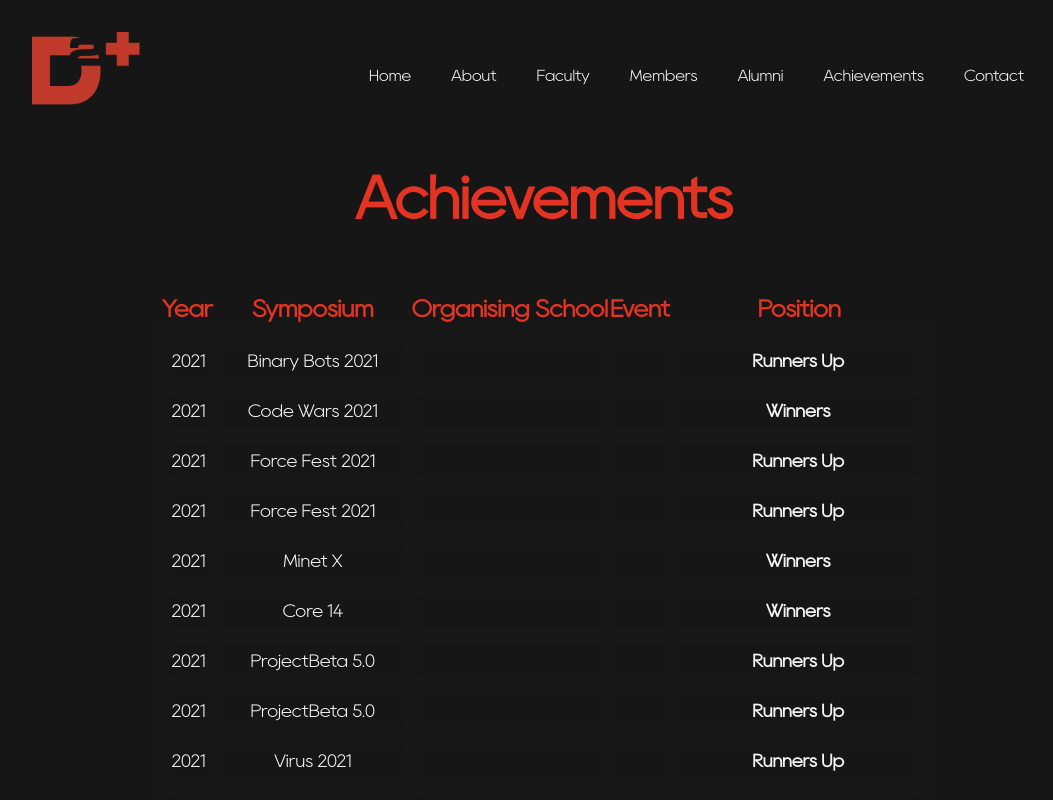
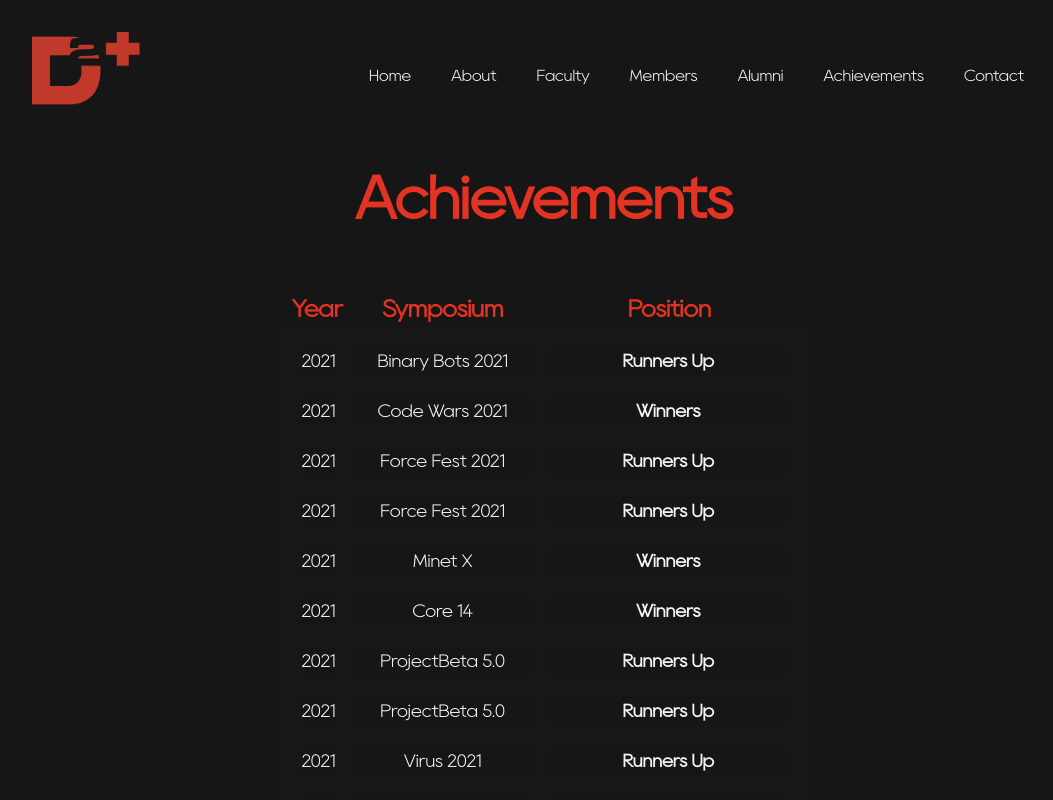
Before and after one commit to Domainsplus/DS-Website, a Next.js app: page /achievements in a window 1280 px wide. Shown: the top 800 px of the page, without its empty margins (96-1149 px from the left). Built offline with nearby package versions, Linux system fonts and the light colour scheme.

Commit message:
changed achievements page

```diff
--- a/pages/achievements.js
+++ b/pages/achievements.js
@@ -27,16 +27,12 @@ const FacultyPage = () => (
           <tr className="table-heading text-2xl">
             <th>Year</th>
             <th>Symposium</th>
-            <th>Organising School</th>
-            <th>Event</th>
             <th>Position</th>
           </tr>
         {data.map((achievement) => (
           <tr key={achievement.eventName} className='table-content text-lg border-gray-900'>
             <td className="table-components text-center border-gray-900">{achievement.year}</td>
             <td className="table-components text-center border-gray-900">{achievement.symposium}</td>
-            <td className="table-components text-center border-gray-900">{achievement.organisingSchool}</td>
-            <td className="table-components text-center border-gray-900">{achievement.eventName}</td>
             <td className="table-components text-center border-gray-900">
               <strong>{achievement.position}</strong>
             </td>
```
